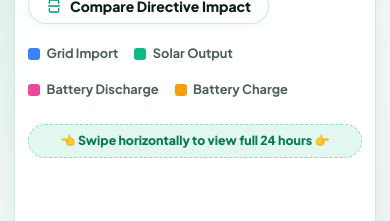
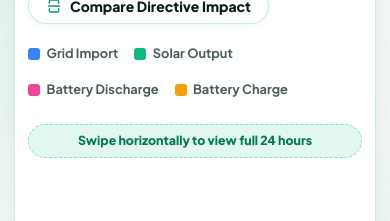
Before and after one commit to sabrinamaimon/BUP_PRELI-26, a React (Vite) app: page / in a window 390 px wide. Shown: the part 2760-2981 px from the top of the page. Built offline with nearby package versions, Linux system fonts and the light colour scheme; no server answers.

Commit message:
style: remove unnecessary hand emojis from mobile scroll indicator

```diff
--- a/src/components/DispatchChart.jsx
+++ b/src/components/DispatchChart.jsx
@@ -116,7 +116,7 @@ export function DispatchChart({ scheduleData, rawScenario, baselineData, lang })
 
       {/* Mobile Scroll Indicator */}
       <div className="mobile-scroll-hint">
-        <span>👈 {lang === 'bn' ? '২৪ ঘণ্টার গ্রাফ স্ক্রল করে দেখুন (Swipe 24h)' : 'Swipe horizontally to view full 24 hours'} 👉</span>
+        <span>{lang === 'bn' ? '২৪ ঘণ্টার গ্রাফ স্ক্রল করে দেখুন (Swipe 24h)' : 'Swipe horizontally to view full 24 hours'}</span>
       </div>
 
       {/* 24-Hour Visual Bar Columns */}
```
